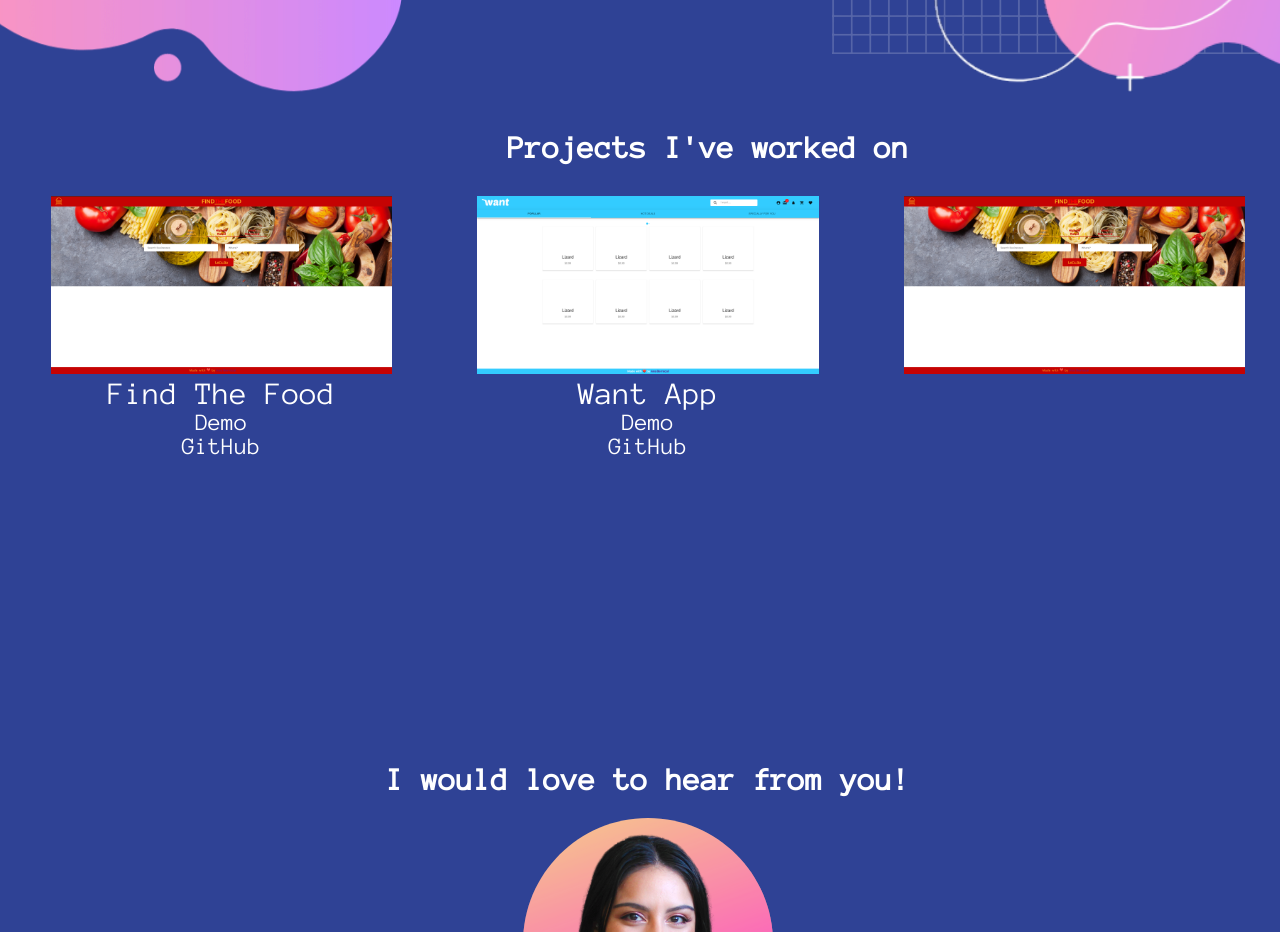
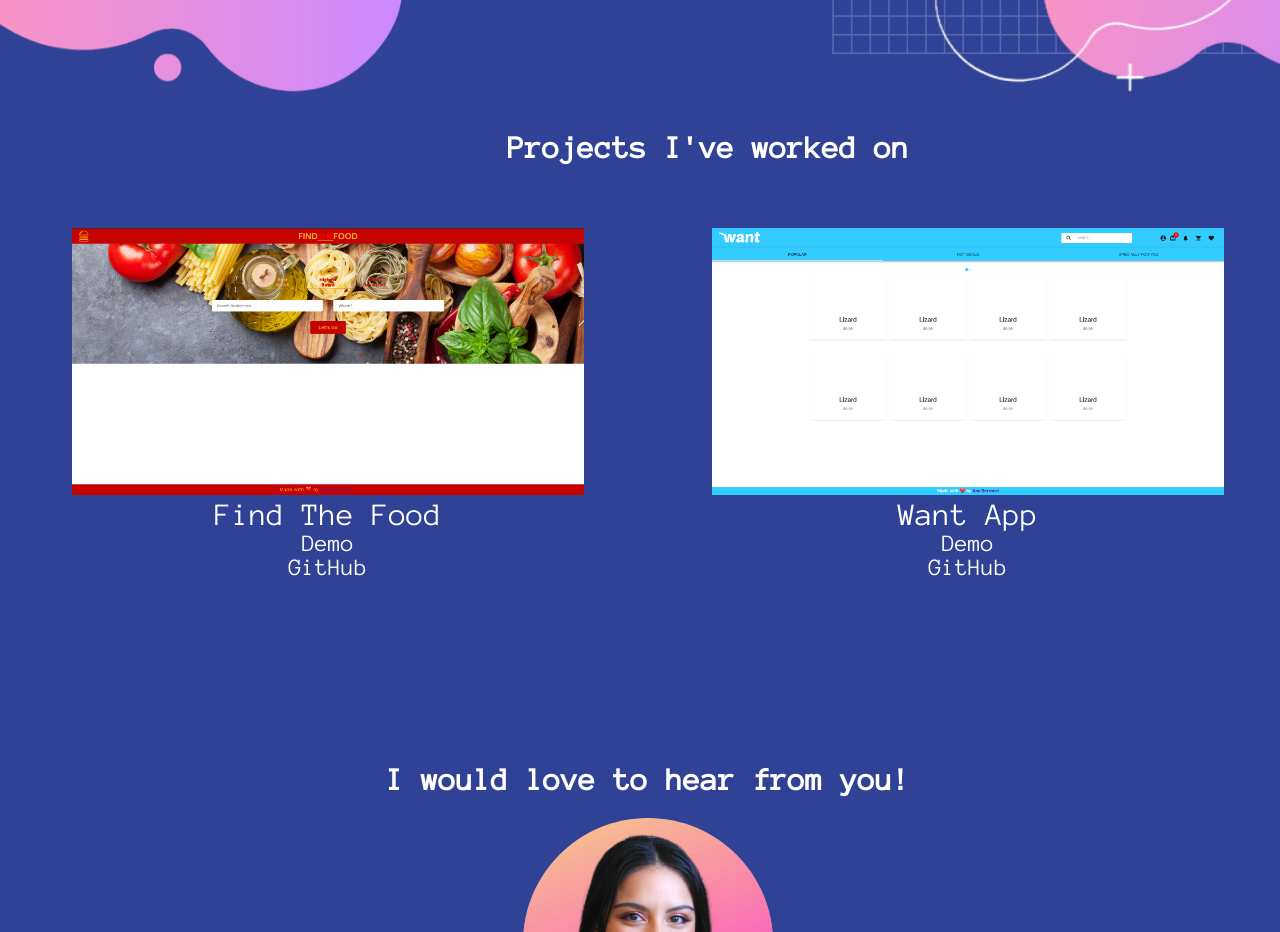
Before and after one commit to anaberrocal/anaberrocaldotcom, a React (Create React App) app: page / in a window 1280 px wide. Shown: the part 900-1832 px from the top of the page. Built offline with nearby package versions, Linux system fonts and the light colour scheme; what react-animations would draw is missing.

Commit message:
Delete third project in project image in project component

```diff
--- a/src/components/projects/projects.css
+++ b/src/components/projects/projects.css
@@ -31,7 +31,7 @@
 }
 
 
-@media only screen and (max-width: 900px) and (min-width: 300px){
+@media only screen and (min-width: 300px) and (max-width: 1000px){
     .projectContainer {
         background: transparent;
         flex-direction: column;
--- a/src/components/projects/projects.js
+++ b/src/components/projects/projects.js
@@ -20,11 +20,11 @@ export default function Projects() {
             <div><a href="https://anaberrocal.github.io/want/" target="_blank">Demo</a></div>
             <div><a href="https://github.com/anaberrocal/want" target="_blank">GitHub</a></div>
         </div>
-        <div>
+        {/* <div>
           <a>
             <img id="project" src={findTheFood} />
           </a>
-        </div>
+        </div> */}
       </div>
     </div>
   );
```
